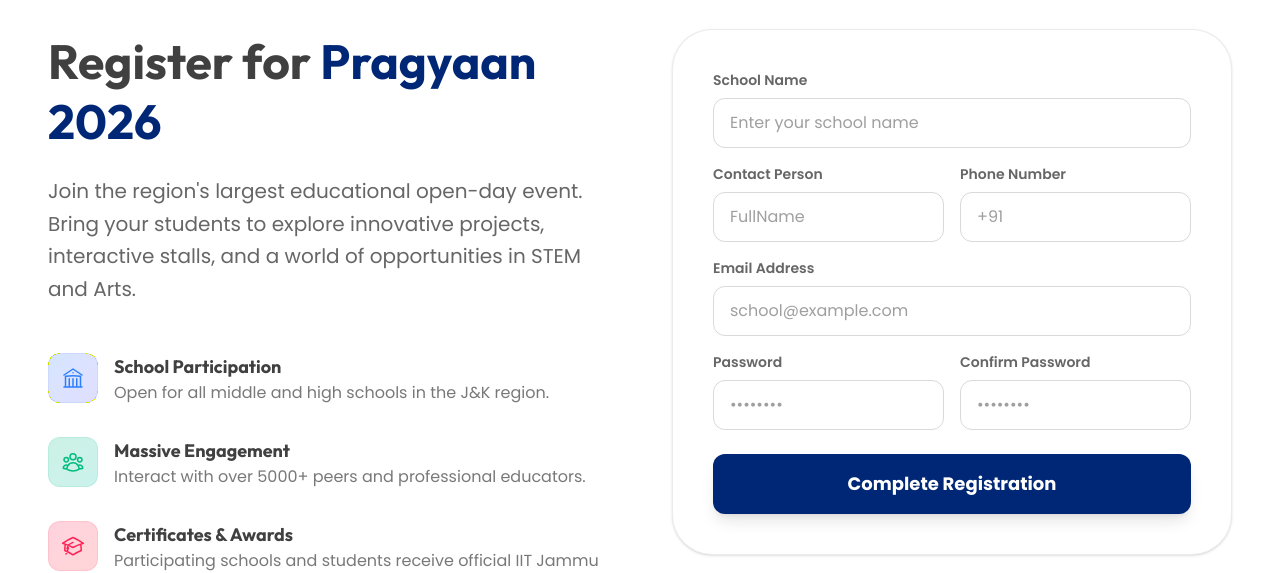
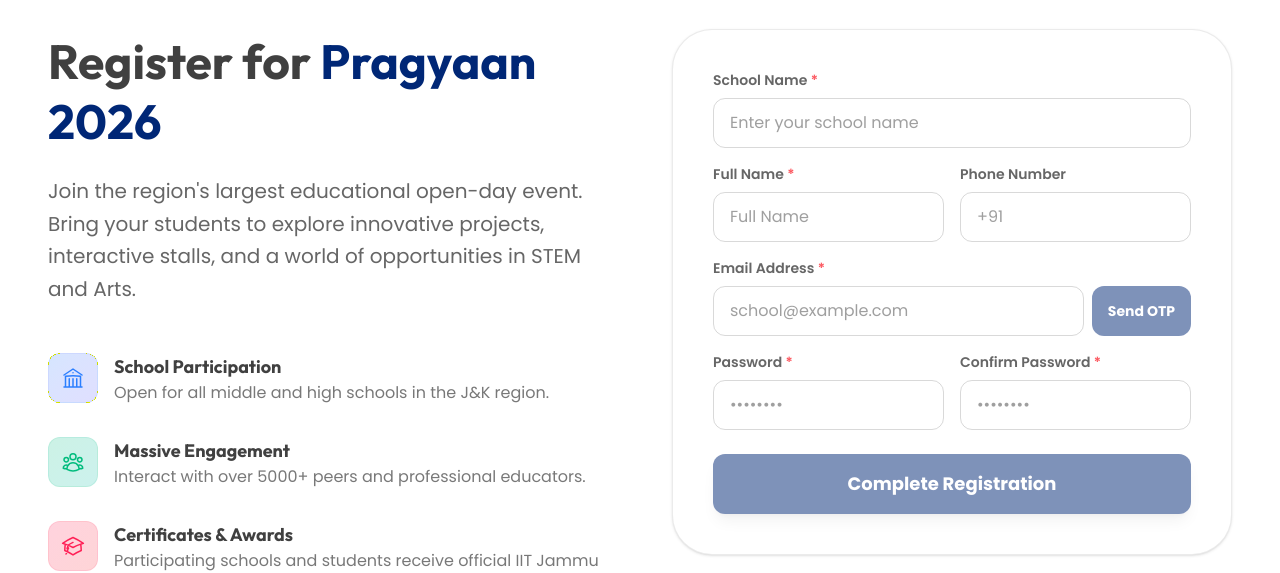
Before and after one commit to ubbelothbrok/BRICS, a React (Vite) app: page /register in a window 1280 px wide. Shown: the part 141-714 px from the top of the page. Built offline with nearby package versions, Linux system fonts and the light colour scheme; no server answers.

Commit message:
feat: Implement OTP-based registration flow, add CSRF token handling to API requests, and update the API base URL.

```diff
--- a/src/pages/Registration.tsx
+++ b/src/pages/Registration.tsx
@@ -12,10 +12,32 @@
         email: '',
         phone: '',
         password: '',
-        confirmPassword: ''
+        confirmPassword: '',
+        otp: ''
     });
 
     const [loading, setLoading] = useState(false);
+    const [otpSent, setOtpSent] = useState(false);
+
+    const handleSendOTP = async () => {
+        if (!formData.schoolName || !formData.contactPerson || !formData.email) {
+            alert('Please fill in School Name, Full Name, and Email Address to send OTP');
+            return;
+        }
+        setLoading(true);
+        try {
+            await fetchApi('/send-otp/', {
+                method: 'POST',
+                body: JSON.stringify({ email: formData.email })
+            });
+            setOtpSent(true);
+            alert('OTP sent to your email!');
+        } catch (error: any) {
+            alert(error.message || 'Failed to send OTP');
+        } finally {
+            setLoading(false);
+        }
+    };
 
     const handleSubmit = async (e: React.FormEvent) => {
         e.preventDefault();
@@ -33,7 +55,8 @@
                 contact_person: formData.contactPerson,
                 phone_number: formData.phone,
                 email: formData.email,
-                password: formData.password
+                password: formData.password,
+                otp: formData.otp
             };
 
             await fetchApi('/register/', {
@@ -42,6 +65,7 @@
             });
             alert('Registration successful!');
             console.log(formData);
+            // Redirect or clear form here
         } catch (error: any) {
             alert(error.message || 'Error connecting to server');
         } finally {
@@ -118,7 +142,7 @@
                             <div className="bg-[var(--color-card-bg)] p-5 lg:p-10 rounded-3xl lg:rounded-[2.5rem] border border-[var(--color-text)]/10 shadow-sm transition-colors duration-300">
                                 <form onSubmit={handleSubmit} className="space-y-4">
                                     <div>
-                                        <label className="block text-sm font-semibold text-[var(--color-text)] opacity-80 mb-2 transition-colors duration-300">School Name</label>
+                                        <label className="block text-sm font-semibold text-[var(--color-text)] opacity-80 mb-2 transition-colors duration-300">School Name <span className="text-red-500">*</span></label>
                                         <input
                                             type="text"
                                             required
@@ -131,12 +155,12 @@
 
                                     <div className="grid grid-cols-1 md:grid-cols-2 gap-4">
                                         <div>
-                                            <label className="block text-sm font-semibold text-[var(--color-text)] opacity-80 mb-2 transition-colors duration-300">Contact Person</label>
+                                            <label className="block text-sm font-semibold text-[var(--color-text)] opacity-80 mb-2 transition-colors duration-300">Full Name <span className="text-red-500">*</span></label>
                                             <input
                                                 type="text"
                                                 required
                                                 className="w-full px-4 py-2.5 lg:py-3 rounded-xl bg-transparent border border-[var(--color-text)]/20 text-[var(--color-text)] focus:border-brics-blue focus:ring-2 focus:ring-blue-100 transition-all outline-none"
-                                                placeholder="FullName"
+                                                placeholder="Full Name"
                                                 value={formData.contactPerson}
                                                 onChange={(e) => setFormData({ ...formData, contactPerson: e.target.value })}
                                             />
@@ -145,7 +169,6 @@
                                             <label className="block text-sm font-semibold text-[var(--color-text)] opacity-80 mb-2 transition-colors duration-300">Phone Number</label>
                                             <input
                                                 type="tel"
-                                                required
                                                 className="w-full px-4 py-2.5 lg:py-3 rounded-xl bg-transparent border border-[var(--color-text)]/20 text-[var(--color-text)] focus:border-brics-blue focus:ring-2 focus:ring-blue-100 transition-all outline-none"
                                                 placeholder="+91"
                                                 value={formData.phone}
@@ -155,20 +178,46 @@
                                     </div>
 
                                     <div>
-                                        <label className="block text-sm font-semibold text-[var(--color-text)] opacity-80 mb-2 transition-colors duration-300">Email Address</label>
+                                        <label className="block text-sm font-semibold text-[var(--color-text)] opacity-80 mb-2 transition-colors duration-300">Email Address <span className="text-red-500">*</span></label>
+                                        <div className="flex gap-2">
                                             <input
                                                 type="email"
                                                 required
-                                            className="w-full px-4 py-2.5 lg:py-3 rounded-xl bg-transparent border border-[var(--color-text)]/20 text-[var(--color-text)] focus:border-brics-blue focus:ring-2 focus:ring-blue-100 transition-all outline-none"
+                                                className="flex-1 px-4 py-2.5 lg:py-3 rounded-xl bg-transparent border border-[var(--color-text)]/20 text-[var(--color-text)] focus:border-brics-blue focus:ring-2 focus:ring-blue-100 transition-all outline-none"
                                                 placeholder="school@example.com"
                                                 value={formData.email}
                                                 onChange={(e) => setFormData({ ...formData, email: e.target.value })}
+                                                disabled={otpSent}
+                                            />
+                                            <button
+                                                type="button"
+                                                onClick={handleSendOTP}
+                                                disabled={loading || otpSent || !formData.email}
+                                                className="px-4 py-2 bg-brics-blue text-white rounded-xl font-bold text-sm hover:bg-opacity-90 transition-all disabled:opacity-50 whitespace-nowrap"
+                                            >
+                                                {otpSent ? 'OTP Sent' : 'Send OTP'}
+                                            </button>
+                                        </div>
+                                    </div>
+
+                                    {otpSent && (
+                                        <div>
+                                            <label className="block text-sm font-semibold text-[var(--color-text)] opacity-80 mb-2 transition-colors duration-300">Enter OTP <span className="text-red-500">*</span></label>
+                                            <input
+                                                type="text"
+                                                required
+                                                maxLength={6}
+                                                className="w-full px-4 py-2.5 lg:py-3 rounded-xl bg-transparent border border-[var(--color-text)]/20 text-[var(--color-text)] focus:border-brics-blue focus:ring-2 focus:ring-blue-100 transition-all outline-none"
+                                                placeholder="Enter 6-digit OTP"
+                                                value={formData.otp}
+                                                onChange={(e) => setFormData({ ...formData, otp: e.target.value })}
                                             />
                                         </div>
+                                    )}
 
                                     <div className="grid grid-cols-1 md:grid-cols-2 gap-4">
                                         <div>
-                                            <label className="block text-sm font-semibold text-[var(--color-text)] opacity-80 mb-2 transition-colors duration-300">Password</label>
+                                            <label className="block text-sm font-semibold text-[var(--color-text)] opacity-80 mb-2 transition-colors duration-300">Password <span className="text-red-500">*</span></label>
                                             <input
                                                 type="password"
                                                 required
@@ -179,7 +228,7 @@
                                             />
                                         </div>
                                         <div>
-                                            <label className="block text-sm font-semibold text-[var(--color-text)] opacity-80 mb-2 transition-colors duration-300">Confirm Password</label>
+                                            <label className="block text-sm font-semibold text-[var(--color-text)] opacity-80 mb-2 transition-colors duration-300">Confirm Password <span className="text-red-500">*</span></label>
                                             <input
                                                 type="password"
                                                 required
@@ -193,7 +242,7 @@
 
                                     <button
                                         type="submit"
-                                        disabled={loading}
+                                        disabled={loading || !otpSent}
                                         className="w-full py-3.5 lg:py-4 bg-brics-blue text-white rounded-xl font-bold text-lg hover:bg-opacity-90 shadow-lg hover:shadow-xl transition-all mt-2 disabled:opacity-50"
                                     >
                                         {loading ? 'Submitting...' : 'Complete Registration'}
--- a/src/utils/api.ts
+++ b/src/utils/api.ts
@@ -1,14 +1,37 @@
 const API_BASE_URL = import.meta.env.VITE_API_URL || 'http://localhost:8000/api/accounts';
+
+const getCookie = (name: string) => {
+    let cookieValue = null;
+    if (document.cookie && document.cookie !== '') {
+        const cookies = document.cookie.split(';');
+        for (let i = 0; i < cookies.length; i++) {
+            const cookie = cookies[i].trim();
+            if (cookie.substring(0, name.length + 1) === (name + '=')) {
+                cookieValue = decodeURIComponent(cookie.substring(name.length + 1));
+                break;
+            }
+        }
+    }
+    return cookieValue;
+};
 
 export const fetchApi = async (endpoint: string, options: RequestInit = {}) => {
     const url = `${API_BASE_URL}${endpoint}`;
+
+    const headers: HeadersInit = {
+        'Content-Type': 'application/json',
+        ...options.headers,
+    };
+
+    const csrfToken = getCookie('csrftoken');
+    if (csrfToken) {
+        (headers as any)['X-CSRFToken'] = csrfToken;
+    }
+
     const response = await fetch(url, {
         ...options,
         credentials: 'include',
-        headers: {
-            'Content-Type': 'application/json',
-            ...options.headers,
-        },
+        headers: headers,
     });
 
     if (!response.ok) {
```
Lines whose indentation alone changed are shown as unchanged.
